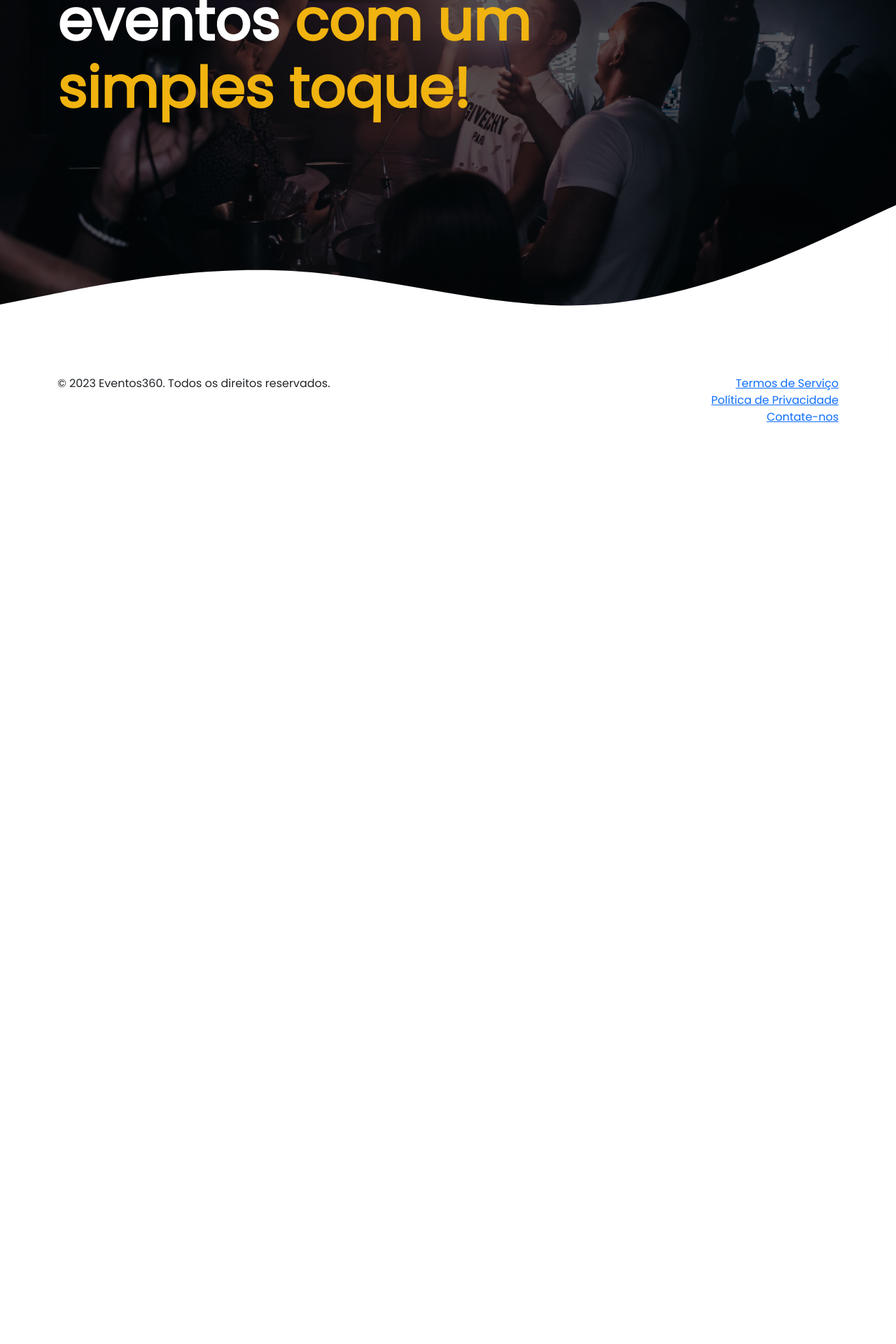
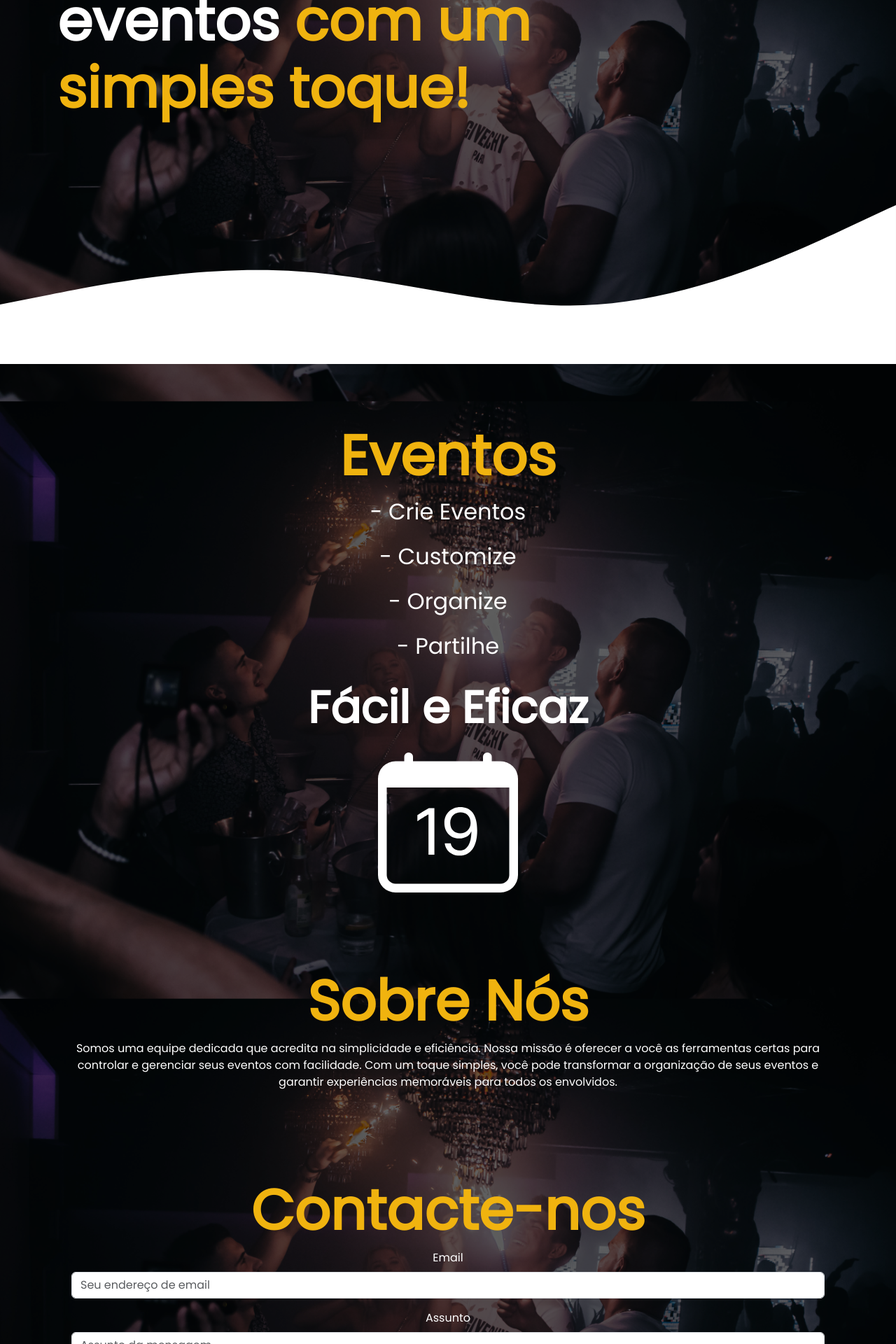
Before and after one commit to M2ndess/eventos360, a PHP site: page /home.html in a window 1280 px wide. Shown: the part 280-2200 px from the top of the page at 70% size. Before the commit the page ends 883 px from the top, so only its background shows below. Run offline with PHP 8.4, Linux system fonts and the light colour scheme.

Commit message:
Mais pontos na landing-page + bugs corrections

```diff
--- a/home.html
+++ b/home.html
@@ -1,29 +1,37 @@
 <!DOCTYPE html>
 <html lang="en">
+
 <head>
     <!-- Meta tags necessárias -->
     <meta charset="utf-8">
     <meta name="viewport" content="width=device-width, initial-scale=1">
 
     <!-- Bootstrap CSS -->
-    <link href="https://cdn.jsdelivr.net/npm/bootstrap@5.3.2/dist/css/bootstrap.min.css" rel="stylesheet" integrity="sha384-T3c6CoIi6uLrA9TneNEoa7RxnatzjcDSCmG1MXxSR1GAsXEV/Dwwykc2MPK8M2HN" crossorigin="anonymous">
+    <link href="https://cdn.jsdelivr.net/npm/bootstrap@5.3.2/dist/css/bootstrap.min.css" rel="stylesheet"
+        integrity="sha384-T3c6CoIi6uLrA9TneNEoa7RxnatzjcDSCmG1MXxSR1GAsXEV/Dwwykc2MPK8M2HN" crossorigin="anonymous">
 
     <!-- Linkar CSS File -->
     <link rel="stylesheet" href="style.css">
 
     <title>Eventos360</title>
 </head>
+
 <body class="body-content">
     <section class="header">
         <div class="container">
             <nav class="navbar navbar-expand-lg navbar-dark">
                 <div class="container-fluid">
-                    <svg xmlns="http://www.w3.org/2000/svg" width="16" height="16" fill="#f0b30f" class="bi bi-calendar-week" viewBox="0 0 16 16">
-                        <path d="M11 6.5a.5.5 0 0 1 .5-.5h1a.5.5 0 0 1 .5.5v1a.5.5 0 0 1-.5.5h-1a.5.5 0 0 1-.5-.5v-1zm-3 0a.5.5 0 0 1 .5-.5h1a.5.5 0 0 1 .5.5v1a.5.5 0 0 1-.5.5h-1a.5.5 0 0 1-.5-.5v-1zm-5 3a.5.5 0 0 1 .5-.5h1a.5.5 0 0 1 .5.5v1a.5.5 0 0 1-.5.5h-1a.5.5 0 0 1-.5-.5v-1zm3 0a.5.5 0 0 1 .5-.5h1a.5.5 0 0 1 .5.5v1a.5.5 0 0 1-.5.5h-1a.5.5 0 0 1-.5-.5v-1z"/>
-                        <path d="M3.5 0a.5.5 0 0 1 .5.5V1h8V.5a.5.5 0 0 1 1 0V1h1a2 2 0 0 1 2 2v11a2 2 0 0 1-2 2H2a2 2 0 0 1-2-2V3a2 2 0 0 1 2-2h1V.5a.5.5 0 0 1 .5-.5zM1 4v10a1 1 0 0 0 1 1h12a1 1 0 0 0 1-1V4H1z"/>
+                    <svg xmlns="http://www.w3.org/2000/svg" width="16" height="16" fill="#f0b30f"
+                        class="bi bi-calendar-week" viewBox="0 0 16 16">
+                        <path
+                            d="M11 6.5a.5.5 0 0 1 .5-.5h1a.5.5 0 0 1 .5.5v1a.5.5 0 0 1-.5.5h-1a.5.5 0 0 1-.5-.5v-1zm-3 0a.5.5 0 0 1 .5-.5h1a.5.5 0 0 1 .5.5v1a.5.5 0 0 1-.5.5h-1a.5.5 0 0 1-.5-.5v-1zm-5 3a.5.5 0 0 1 .5-.5h1a.5.5 0 0 1 .5.5v1a.5.5 0 0 1-.5.5h-1a.5.5 0 0 1-.5-.5v-1zm3 0a.5.5 0 0 1 .5-.5h1a.5.5 0 0 1 .5.5v1a.5.5 0 0 1-.5.5h-1a.5.5 0 0 1-.5-.5v-1z" />
+                        <path
+                            d="M3.5 0a.5.5 0 0 1 .5.5V1h8V.5a.5.5 0 0 1 1 0V1h1a2 2 0 0 1 2 2v11a2 2 0 0 1-2 2H2a2 2 0 0 1-2-2V3a2 2 0 0 1 2-2h1V.5a.5.5 0 0 1 .5-.5zM1 4v10a1 1 0 0 0 1 1h12a1 1 0 0 0 1-1V4H1z" />
                     </svg>
                     <a class="navbar-brand" href="#"> &nbsp;Eventos360</a>
-                    <button class="navbar-toggler" type="button" data-bs-toggle="collapse" data-bs-target="#navbarSupportedContent" aria-controls="navbarSupportedContent" aria-expanded="false" aria-label="Toggle navigation">
+                    <button class="navbar-toggler" type="button" data-bs-toggle="collapse"
+                        data-bs-target="#navbarSupportedContent" aria-controls="navbarSupportedContent"
+                        aria-expanded="false" aria-label="Toggle navigation">
                         <span class="navbar-toggler-icon"></span>
                     </button>
                     <div class="collapse navbar-collapse" id="navbarSupportedContent">
@@ -38,6 +46,9 @@
                                 <a class="nav-link" href="#">Eventos</a>
                             </li>
                             <li class="nav-item">
+                                <a class="nav-link" href="#">Contactos</a>
+                            </li>
+                            <li class="nav-item">
                                 <a class="nav-link" href="#">Entrar</a>
                             </li>
                         </ul>
@@ -50,35 +61,113 @@
 
             <!-- Frase -->
 
+            <div class="middle-container">
                 <div class="middle">
-                <h1 class="text-white fw-bold display-3">Controla os teus eventos <span class="theme-text">com um simples toque!</span></h1>
+                    <h1 class="text-white fw-bold display-3">Controla os teus eventos <span
+                            class="theme-text">com um simples toque!</span></h1>
                 </div>
+
+                <div class="middle-eventos">
+                    <h2 class="fw-bold">Eventos</h2>
+                    <p>- Crie Eventos</p>
+                    <p>- Customize</p>
+                    <p>- Organize</p>
+                    <p>- Partilhe</p>
+                    <p class="fw-bold" style="font-size: 4rem;">Fácil e Eficaz</p>
+                    <svg xmlns="http://www.w3.org/2000/svg" width="200" height="200" fill="currentColor" class="bi bi-calendar-date" viewBox="0 0 16 16">
+                        <path d="M6.445 11.688V6.354h-.633A12.6 12.6 0 0 0 4.5 7.16v.695c.375-.257.969-.62 1.258-.777h.012v4.61h.675zm1.188-1.305c.047.64.594 1.406 1.703 1.406 1.258 0 2-1.066 2-2.871 0-1.934-.781-2.668-1.953-2.668-.926 0-1.797.672-1.797 1.809 0 1.16.824 1.77 1.676 1.77.746 0 1.23-.376 1.383-.79h.027c-.004 1.316-.461 2.164-1.305 2.164-.664 0-1.008-.45-1.05-.82h-.684zm2.953-2.317c0 .696-.559 1.18-1.184 1.18-.601 0-1.144-.383-1.144-1.2 0-.823.582-1.21 1.168-1.21.633 0 1.16.398 1.16 1.23z"/>
+                        <path d="M3.5 0a.5.5 0 0 1 .5.5V1h8V.5a.5.5 0 0 1 1 0V1h1a2 2 0 0 1 2 2v11a2 2 0 0 1-2 2H2a2 2 0 0 1-2-2V3a2 2 0 0 1 2-2h1V.5a.5.5 0 0 1 .5-.5zM1 4v10a1 1 0 0 0 1 1h12a1 1 0 0 0 1-1V4H1z"/>
+                      </svg>
+
                 </div>
-    </section>
 
-    <svg class="wave" xmlns="http://www.w3.org/2000/svg" viewBox="0 0 1440 320"><path fill="#fff" fill-opacity="1" d="M0,224L80,208C160,192,320,160,480,170.7C640,181,800,235,960,224C1120,213,1280,139,1360,101.3L1440,64L1440,320L1360,320C1280,320,1120,320,960,320C800,320,640,320,480,320C320,320,160,320,80,320L0,320Z"></path></svg>
+                <div class="middle-about-us">
+                    <h2 class="fw-bold">Sobre Nós</h2>
+                    <p>Somos uma equipe dedicada que acredita na simplicidade e eficiência. Nossa missão é oferecer a
+                        você as ferramentas certas para controlar e gerenciar seus eventos com facilidade. Com um toque
+                        simples, você pode transformar a organização de seus eventos e garantir experiências memoráveis
+                        para todos os envolvidos.</p>
+                </div>
 
-    <!-- Conteúdo principal acaba aqui -->
+                <div class="middle-contact">
+                    <h2 class="fw-bold">Contacte-nos</h2>
+                    <form id="contactForm">
+                        <div class="mb-3">
+                            <label for="inputEmail" class="form-label">Email</label>
+                            <input type="email" class="form-control" id="inputEmail"
+                                placeholder="Seu endereço de email" required>
+                        </div>
+                        <div class="mb-3">
+                            <label for="inputSubject" class="form-label">Assunto</label>
+                            <input type="text" class="form-control" id="inputSubject"
+                                placeholder="Assunto da mensagem" required>
+                        </div>
+                        <div class="mb-3">
+                            <label for="inputMessage" class="form-label">Mensagem</label>
+                            <textarea class="form-control" id="inputMessage" rows="5"
+                                placeholder="Sua mensagem" required></textarea>
+                        </div>
+                        <button type="submit" class="btn btn-primary">Enviar</button>
+                    </form>
+                </div>
 
                         <!-- Footer -->
-    <footer class="footer mt-auto py-3">
+                    <footer class="footer">
                         <div class="container">
                             <div class="row">
                                 <div class="col-md-6">
-                    <p class="direitos">&copy; 2023 Eventos360. Todos os direitos reservados.</p>
+                                    <h4>Links Rápidos</h4>
+                                    <ul class="list-unstyled">
+                                        <li><a href="#">Home</a></li>
+                                        <li><a href="#">Sobre Nós</a></li>
+                                        <li><a href="#">Eventos</a></li>
+                                        <li><a href="#">Contactos</a></li>
+                                        <li><a href="#">Entrar</a></li>
+                                    </ul>
                                 </div>
-                <div class="col-md-6 text-md-end">
-                    <ul class="list-unstyled">
-                        <li><a href="#">Termos de Serviço</a></li>
-                        <li><a href="#">Política de Privacidade</a></li>
-                        <li><a href="#">Contate-nos</a></li>
-                    </ul>
+                                <div class="col-md-6">
+                                    <h4>Contacte-nos</h4>
+                                    <p>Email: info@eventos360.com</p>
+                                    <p>Telefone: +123456789</p>
                                 </div>
                             </div>
                         </div>
                     </footer>
+            </div>
+    </section>
 
-    <script src="https://cdn.jsdelivr.net/npm/bootstrap@5.3.2/dist/js/bootstrap.bundle.min.js" integrity="sha384-C6RzsynM9kWDrMNeT87bh95OGNyZPhcTNXj1NW7RuBCsyN/o0jlpcV8Qyq46cDfL" crossorigin="anonymous"></script>
+        <!-- Wave -->
+        <svg class="wave" xmlns="http://www.w3.org/2000/svg" viewBox="0 0 1440 320">
+            <path fill="#fff" fill-opacity="1"
+                d="M0,224L80,208C160,192,320,160,480,170.7C640,181,800,235,960,224C1120,213,1280,139,1360,101.3L1440,64L1440,320L1360,320C1280,320,1120,320,960,320C800,320,640,320,480,320C320,320,160,320,80,320L0,320Z"></path>
+        </svg>
+
+
+
+        <!-- Conteúdo principal acaba aqui -->
+
+
+        <!-- Script para ajustar a posição da wave à medida que a middle-container sobe -->
+        <script>
+            document.addEventListener('DOMContentLoaded', function () {
+                var wave = document.querySelector('.wave');
+
+                window.addEventListener('scroll', function () {
+                    var scrollPosition = window.scrollY;
+
+                    // Ajusta a posição da wave conforme o scroll
+                    wave.style.transform = 'translateY(' + scrollPosition / 2 + 'px)';
+                });
+            });
+        </script>
+
+
+        <script
+            src="https://cdn.jsdelivr.net/npm/bootstrap@5.3.2/dist/js/bootstrap.bundle.min.js"
+            integrity="sha384-C6RzsynM9kWDrMNeT87bh95OGNyZPhcTNXj1NW7RuBCsyN/o0jlpcV8Qyq46cDfL"
+            crossorigin="anonymous">
+        </script>
+
         <!-- Script para ajustar o posicionamento do título -->
         <script>
             document.addEventListener('DOMContentLoaded', function () {
@@ -86,7 +175,7 @@
                 var middleSection = document.querySelector('.middle');
 
                 navbar.addEventListener('show.bs.collapse', function () {
-                middleSection.style.top = navbar.clientHeight + 80 + 'px';
+                    middleSection.style.top = navbar.clientHeight + 110 + 'px';
                 });
 
                 navbar.addEventListener('hide.bs.collapse', function () {
@@ -103,14 +192,12 @@
                 window.addEventListener('scroll', function () {
                     var scrollPosition = window.scrollY;
 
-                // Ajuste os valores conforme necessário
                     var initialOpacity = 1; // Opacidade inicial
                     var opacityReductionFactor = 0.006; // Fator de redução de opacidade
 
-                // Calcule a opacidade
                     var opacityValue = initialOpacity - scrollPosition * opacityReductionFactor;
 
-                // Garanta que o valor de opacidade esteja entre 0 e 1
+                    // Valor entre 0 e 1
                     opacityValue = Math.min(1, Math.max(0, opacityValue));
 
                     middleSection.style.opacity = opacityValue.toString();
--- a/style.css
+++ b/style.css
@@ -24,6 +24,7 @@
     top: 0;
     width: 70%;
     background-color: transparent !important;
+    z-index: 1000;
 }
 
 .navbar-brand
@@ -43,7 +44,7 @@
     border-bottom: 2px solid var(--main-color);
 }
 
-.header
+.body-content
 {
     background-image: linear-gradient(rgba(0, 0, 0, 0.6), rgba(0, 0, 0, 0.6)),
     url(eventos.jpg);
@@ -53,17 +54,37 @@
     background-size: cover;
     background-position: center;
     background-repeat: no-repeat;
+}
+
+.header
+{
+
+    width: 100%;
+    height: 100vh;
+    background-size: cover;
+    background-position: center;
+    background-repeat: no-repeat;
     position: relative;
-
 }
 
 .wave
 {
-    position: absolute;
+    position: fixed;
     bottom: 0px;
+    z-index: -1;
+    transition: bottom 0.3s ease;
 }
 
-.middle {
+.middle-container
+{
+    position: relative;
+    opacity: 1;
+    transition: opacity 0.5s ease-in-out;
+    z-index: 1;
+}
+
+.middle
+{
     height: 80vh;
     width: 85%;
     display: flex;
@@ -72,16 +93,83 @@
     position: relative;
 }
 
-.middle h1 {
+.middle h1
+{
     font-size: 5rem;
     margin-bottom: 20px;
 }
 
-.mt-3 {
+.middle-about-us
+{
+    position: relative;
+    padding: 20px;
+    text-align: center;
+    background-color: transparent;
+    color: white;
+    margin-top: 6%;
+    z-index: 1;
+}
+
+.middle-about-us h2
+{
+font-size: 5rem;
+color: var(--main-color);
+}
+
+.middle-eventos
+{
+    position: relative;
+    padding: 20px;
+    text-align: center;
+    background-color: transparent;
+    color: white;
+    margin-top: 20%;
+    z-index: 1;
+}
+
+.middle-eventos h2
+{
+font-size: 5rem;
+color: var(--main-color);
+}
+
+.middle-eventos p
+{
+    font-size: 2rem;
+}
+
+.middle-contact
+{
+    position: relative;
+    margin-top: 6%;
+    padding: 20px;
+    text-align: center;
+    background-color: transparent;
+    color: black;
+    border-color: transparent;
+    z-index: 1;
+}
+
+.middle-contact h2
+{
+    color: var(--main-color);
+    font-size: 5rem;
+}
+
+#contactForm
+{
+    color: white;
+    background-color: transparent;
+}
+
+
+.mt-3
+{
     margin-top: 3rem;
 }
 
-.btn-join-now {
+.btn-join-now
+{
     color: white;
     background-color: var(--main-color);
     border: 2px solid;
@@ -91,24 +179,57 @@
     font-weight: bold;
 }
 
-.btn-join-now:hover {
+.btn-join-now:hover
+{
     color: #f0b30f;
 }
 
+.footer {
+    background-color: transparent;
+    color: #fff;
+    padding: 30px 0;
+    margin-top: 5%;
+    margin-bottom: 10%;
+}
+
+.footer a {
+    color: #fff;
+}
+
+.footer a:hover {
+    text-decoration: none;
+    color: #f0b30f; /* ou a cor desejada para o hover */
+}
+
+.footer ul {
+    list-style: none;
+    padding: 0;
+}
+
+.footer li {
+    margin-bottom: 10px;
+}
+
+
+
+
 /* Responsivo para ecrãs mais pequenos */
-@media (max-width: 768px) {
+@media (max-width: 768px)
+{
     .navbar
     {
         width: 96%;
         position: fixed;
         background-color: transparent !important;
     }
-    .middle {
+    .middle
+    {
         height: 50vh;
         padding: 20px;
     }
 
-    .middle h1 {
+    .middle h1
+    {
         font-size: 2rem;
     }
 }
```
Lines whose indentation alone changed are shown as unchanged.
